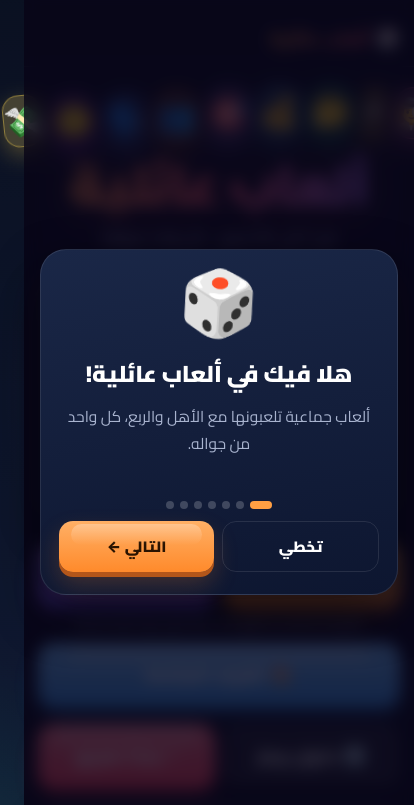
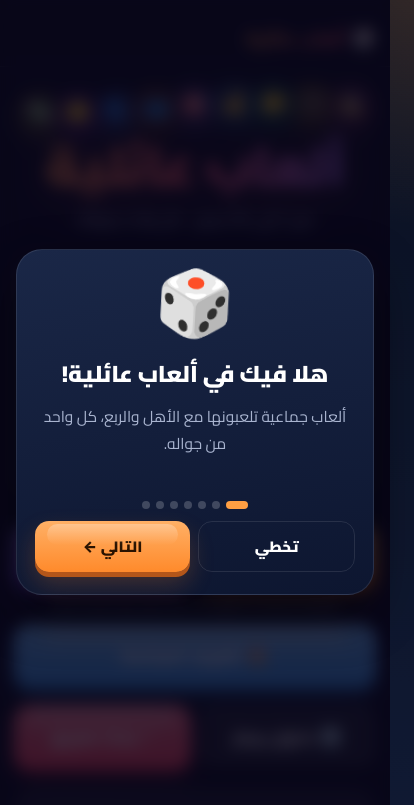
Before and after one commit to fhdf54360-commits/family-games, a plain HTML site: page index.html in a window 390 px wide. Shown: the top 805 px of the page, 414 px wide, since content can reach past the window. Drawn offline with Linux system fonts and the light colour scheme.

Commit message:
Add files via upload

```diff
--- a/index.html
+++ b/index.html
@@ -294,6 +294,10 @@ body::after{content:'';position:fixed;inset:0;z-index:-1;pointer-events:none;opa
 .ladder span.on{background:var(--gc);color:#1d1240}
 .stmt{display:block;width:100%;text-align:right;padding:14px;border-radius:16px;border:2px solid var(--line);background:rgba(255,255,255,.06);color:#fff;font:inherit;font-weight:800;font-size:16.5px;line-height:1.5;margin:8px 0;cursor:pointer}
 .stmt.sel{border-color:#fff}.stmt.dim{opacity:.4}.stmt.lie{border-color:var(--bad);background:rgba(255,93,115,.18)}.stmt.tru{border-color:var(--ok);background:rgba(46,230,166,.1)}
+/* إصلاح الجوال: أيقونات الصفحة الرئيسية (صارت 9) تصغر على قد الشاشة وتنزل سطر لو ما وسعت، عشان الصفحة ما تطلع أعرض من الجوال */
+.floaty{flex-wrap:wrap;gap:6px}
+.floaty span{width:clamp(30px,8.5vw,46px);height:clamp(30px,8.5vw,46px);font-size:clamp(17px,5vw,25px);border-radius:12px}
+html,body{overflow-x:clip}
 </style>
 </head>
 <body>
```
